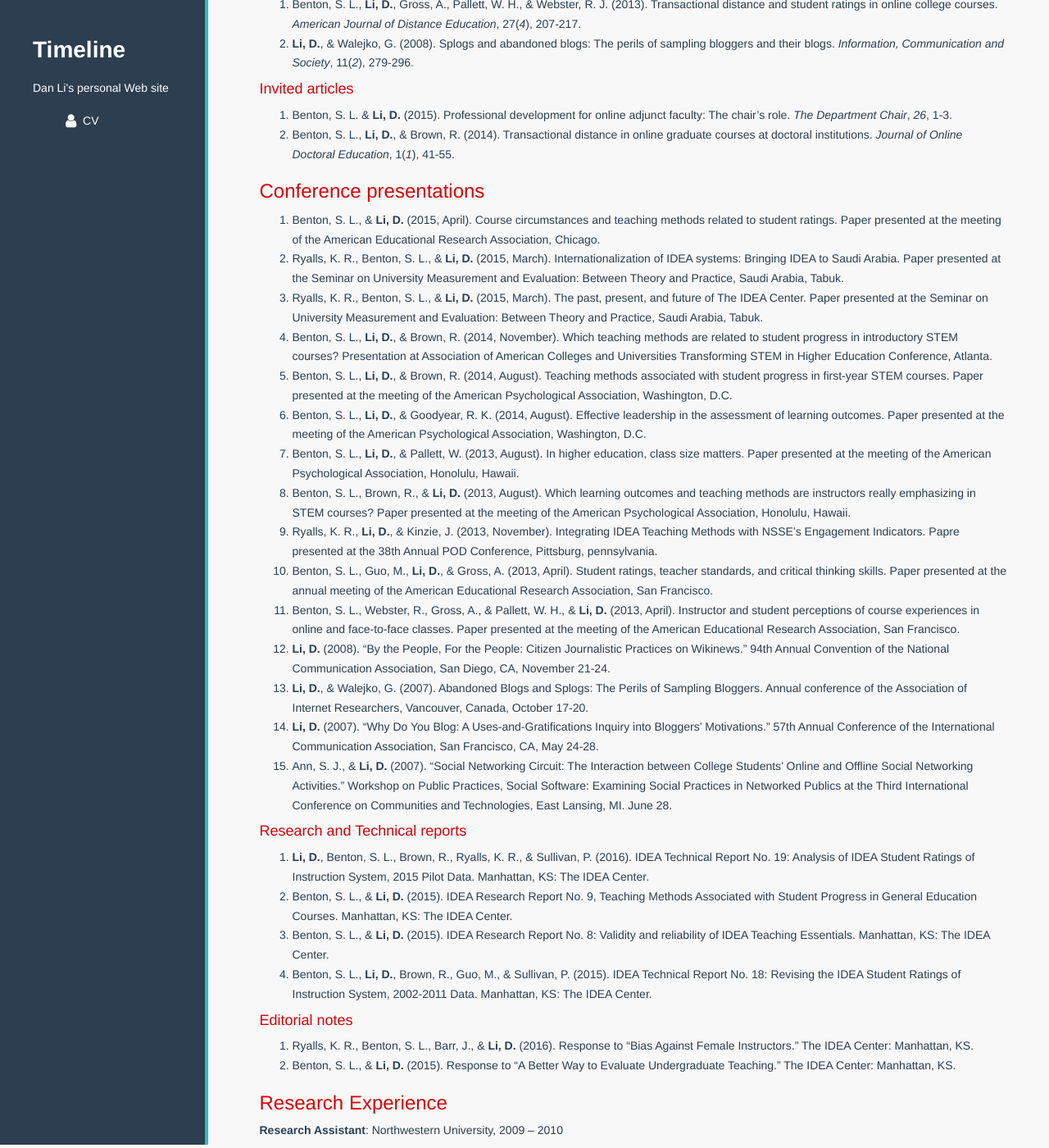
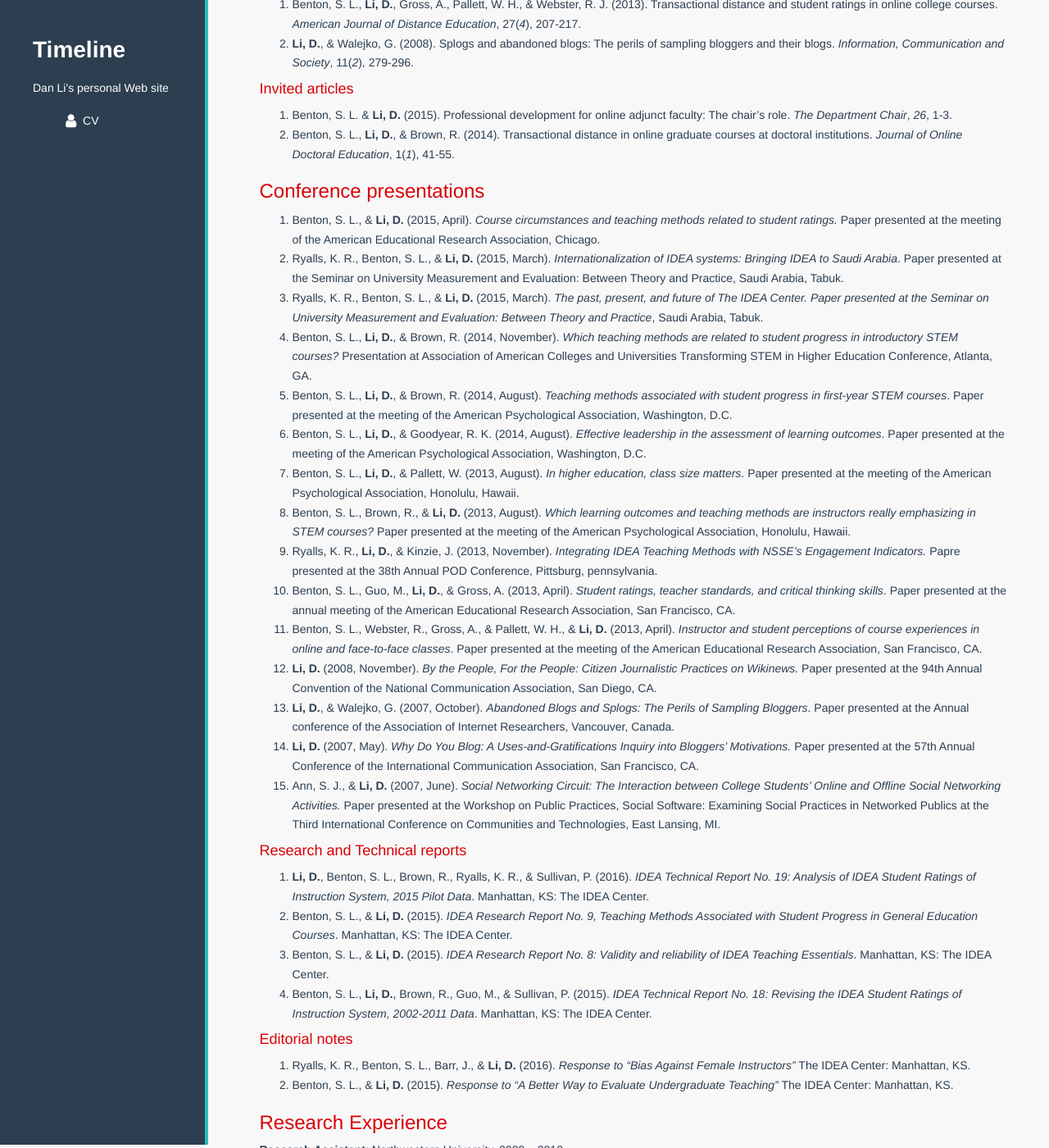
Before and after one commit to danli-ds/danliIDEA.github.io, a Jekyll site: the page built from CV/index.md, in a window 1280 px wide and 1400 px high, scrolled down 636 px. Shown: the whole window at 82% size. Built offline with Jekyll 4.4.1, drawn with Linux system fonts in a browser that asks for light colours; nearby versions of some CDN libraries.

Commit message:
italize presentation titles

```diff
--- a/CV/index.md
+++ b/CV/index.md
@@ -42,34 +42,33 @@ Manhattan, KS 66502
 
 ### Conference presentations
 
-1. Benton, S. L., & **Li, D.** (2015, April). Course circumstances and teaching methods related to student ratings. Paper presented at the meeting of the American Educational Research Association, Chicago.
-1. Ryalls, K. R., Benton, S. L., & **Li, D.** (2015, March). Internationalization of IDEA systems: Bringing IDEA to Saudi Arabia. Paper presented at the Seminar on University Measurement and Evaluation: Between Theory and Practice, Saudi Arabia, Tabuk.
-1. Ryalls, K. R., Benton, S. L., & **Li, D.** (2015, March). The past, present, and future of The IDEA Center. Paper presented at the Seminar on University Measurement and Evaluation: Between Theory and Practice, Saudi Arabia, Tabuk.
-1. Benton, S. L., **Li, D.**, & Brown, R. (2014, November). Which teaching methods are related to student progress in introductory STEM courses? Presentation at Association of American Colleges and Universities Transforming STEM in Higher Education Conference, Atlanta.
-1. Benton, S. L., **Li, D.**, & Brown, R. (2014, August). Teaching methods associated with student progress in first-year STEM courses. Paper presented at the meeting of the American Psychological Association, Washington, D.C.
-1. Benton, S. L., **Li, D.**, & Goodyear, R. K. (2014, August). Effective leadership in the assessment of learning outcomes. Paper presented at the meeting of the American Psychological Association, Washington, D.C.
-1. Benton, S. L., **Li, D.**, & Pallett, W. (2013, August). In higher education, class size matters. Paper presented at the meeting of the American Psychological Association, Honolulu, Hawaii.
-1. Benton, S. L., Brown, R., & **Li, D.** (2013, August). Which learning outcomes and teaching methods are instructors really emphasizing in STEM courses? Paper presented at the meeting of the American Psychological Association, Honolulu, Hawaii.
-1. Ryalls, K. R., **Li, D.**, & Kinzie, J. (2013, November). Integrating IDEA Teaching Methods with NSSE’s Engagement Indicators. Papre presented at the 38th Annual POD Conference, Pittsburg, pennsylvania.
-1. Benton, S. L., Guo, M., **Li, D.**, & Gross, A. (2013, April). Student ratings, teacher standards, and critical thinking skills. Paper presented at the annual meeting of the American Educational Research Association, San Francisco.
-1. Benton, S. L., Webster, R., Gross, A., & Pallett, W. H., & **Li, D.** (2013, April). Instructor and student perceptions of course experiences in online and face-to-face classes. Paper presented at the meeting of the American Educational Research Association, San Francisco.
-1. **Li, D.** (2008). “By the People, For the People: Citizen Journalistic Practices on Wikinews.” 94th Annual Convention of the National Communication Association, San Diego, CA, November 21-24.
-1. **Li, D.**, & Walejko, G. (2007). Abandoned Blogs and Splogs: The Perils of Sampling Bloggers. Annual conference of the Association of Internet Researchers, Vancouver, Canada, October 17-20.
-1. **Li, D.** (2007). “Why Do You Blog: A Uses-and-Gratifications Inquiry into Bloggers’ Motivations.” 57th Annual Conference of the International Communication Association, San Francisco, CA, May 24-28.
-1. Ann, S. J., & **Li, D.** (2007). “Social Networking Circuit: The Interaction between College Students' Online and Offline Social Networking Activities.” Workshop on Public Practices, Social Software: Examining Social Practices in Networked Publics at the Third International Conference on
-Communities and Technologies, East Lansing, MI. June 28.
+1. Benton, S. L., & **Li, D.** (2015, April). *Course circumstances and teaching methods related to student ratings.* Paper presented at the meeting of the American Educational Research Association, Chicago.
+1. Ryalls, K. R., Benton, S. L., & **Li, D.** (2015, March). *Internationalization of IDEA systems: Bringing IDEA to Saudi Arabia*. Paper presented at the Seminar on University Measurement and Evaluation: Between Theory and Practice, Saudi Arabia, Tabuk.
+1. Ryalls, K. R., Benton, S. L., & **Li, D.** (2015, March). *The past, present, and future of The IDEA Center. Paper presented at the Seminar on University Measurement and Evaluation: Between Theory and Practice*, Saudi Arabia, Tabuk.
+1. Benton, S. L., **Li, D.**, & Brown, R. (2014, November). *Which teaching methods are related to student progress in introductory STEM courses?* Presentation at Association of American Colleges and Universities Transforming STEM in Higher Education Conference, Atlanta, GA.
+1. Benton, S. L., **Li, D.**, & Brown, R. (2014, August). *Teaching methods associated with student progress in first-year STEM courses*. Paper presented at the meeting of the American Psychological Association, Washington, D.C.
+1. Benton, S. L., **Li, D.**, & Goodyear, R. K. (2014, August). *Effective leadership in the assessment of learning outcomes*. Paper presented at the meeting of the American Psychological Association, Washington, D.C.
+1. Benton, S. L., **Li, D.**, & Pallett, W. (2013, August). *In higher education, class size matters*. Paper presented at the meeting of the American Psychological Association, Honolulu, Hawaii.
+1. Benton, S. L., Brown, R., & **Li, D.** (2013, August). *Which learning outcomes and teaching methods are instructors really emphasizing in STEM courses?* Paper presented at the meeting of the American Psychological Association, Honolulu, Hawaii.
+1. Ryalls, K. R., **Li, D.**, & Kinzie, J. (2013, November). *Integrating IDEA Teaching Methods with NSSE’s Engagement Indicators.* Papre presented at the 38th Annual POD Conference, Pittsburg, pennsylvania.
+1. Benton, S. L., Guo, M., **Li, D.**, & Gross, A. (2013, April). *Student ratings, teacher standards, and critical thinking skills*. Paper presented at the annual meeting of the American Educational Research Association, San Francisco, CA.
+1. Benton, S. L., Webster, R., Gross, A., & Pallett, W. H., & **Li, D.** (2013, April). *Instructor and student perceptions of course experiences in online and face-to-face classes*. Paper presented at the meeting of the American Educational Research Association, San Francisco, CA.
+1. **Li, D.** (2008, November). *By the People, For the People: Citizen Journalistic Practices on Wikinews.* Paper presented at the 94th Annual Convention of the National Communication Association, San Diego, CA.
+1. **Li, D.**, & Walejko, G. (2007, October). *Abandoned Blogs and Splogs: The Perils of Sampling Bloggers*. Paper presented at the Annual conference of the Association of Internet Researchers, Vancouver, Canada.
+1. **Li, D.** (2007, May). *Why Do You Blog: A Uses-and-Gratifications Inquiry into Bloggers’ Motivations.* Paper presented at the 57th Annual Conference of the International Communication Association, San Francisco, CA.
+1. Ann, S. J., & **Li, D.** (2007, June). *Social Networking Circuit: The Interaction between College Students' Online and Offline Social Networking Activities.* Paper presented at the Workshop on Public Practices, Social Software: Examining Social Practices in Networked Publics at the Third International Conference on Communities and Technologies, East Lansing, MI.
 
 #### Research and Technical reports
 
-1.  **Li, D.**, Benton, S. L., Brown, R., Ryalls, K. R., & Sullivan, P. (2016). IDEA Technical Report No. 19: Analysis of IDEA Student Ratings of Instruction System, 2015 Pilot Data. Manhattan, KS: The IDEA Center.
-1. Benton, S. L., & **Li, D.** (2015). IDEA Research Report No. 9, Teaching Methods Associated with Student Progress in General Education Courses. Manhattan, KS: The IDEA Center.
-1. Benton, S. L., & **Li, D.** (2015). IDEA Research Report No. 8: Validity and reliability of IDEA Teaching Essentials. Manhattan, KS: The IDEA Center.
-1. Benton, S. L., **Li, D.**, Brown, R., Guo, M., & Sullivan, P. (2015). IDEA Technical Report No. 18: Revising the IDEA Student Ratings of Instruction System, 2002-2011 Data. Manhattan, KS: The IDEA Center.
+1.  **Li, D.**, Benton, S. L., Brown, R., Ryalls, K. R., & Sullivan, P. (2016). *IDEA Technical Report No. 19: Analysis of IDEA Student Ratings of Instruction System, 2015 Pilot Data*. Manhattan, KS: The IDEA Center.
+1. Benton, S. L., & **Li, D.** (2015). *IDEA Research Report No. 9, Teaching Methods Associated with Student Progress in General Education Courses*. Manhattan, KS: The IDEA Center.
+1. Benton, S. L., & **Li, D.** (2015). *IDEA Research Report No. 8: Validity and reliability of IDEA Teaching Essentials*. Manhattan, KS: The IDEA Center.
+1. Benton, S. L., **Li, D.**, Brown, R., Guo, M., & Sullivan, P. (2015). *IDEA Technical Report No. 18: Revising the IDEA Student Ratings of Instruction System, 2002-2011 Data*. Manhattan, KS: The IDEA Center.
 
 #### Editorial notes
 
-1. Ryalls, K. R., Benton, S. L., Barr, J., & **Li, D.** (2016). Response to “Bias Against Female Instructors.” The IDEA Center: Manhattan, KS.
-1. Benton, S. L., & **Li, D.** (2015). Response to “A Better Way to Evaluate Undergraduate Teaching.” The IDEA Center: Manhattan, KS.
+1. Ryalls, K. R., Benton, S. L., Barr, J., & **Li, D.** (2016). *Response to “Bias Against Female Instructors”* The IDEA Center: Manhattan, KS.
+1. Benton, S. L., & **Li, D.** (2015). *Response to “A Better Way to Evaluate Undergraduate Teaching”* The IDEA Center: Manhattan, KS.
 
 ### Research Experience
 
```
